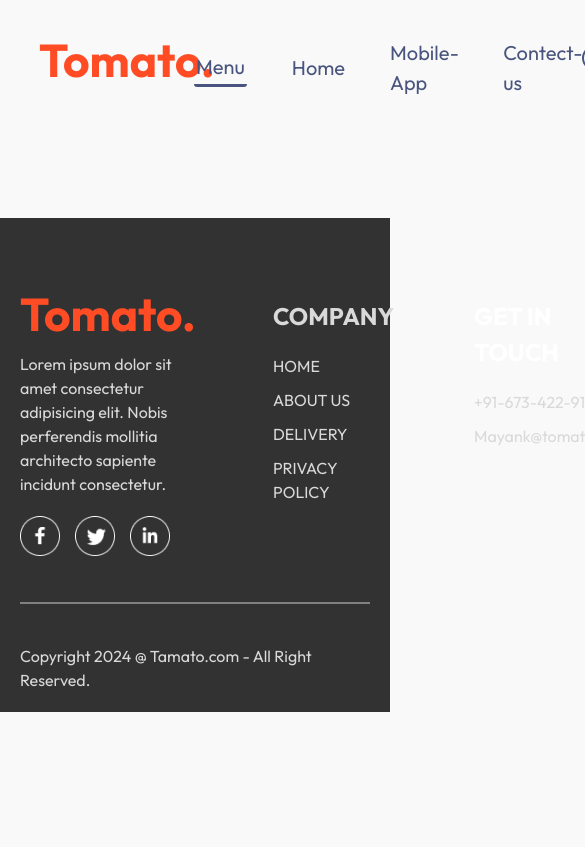
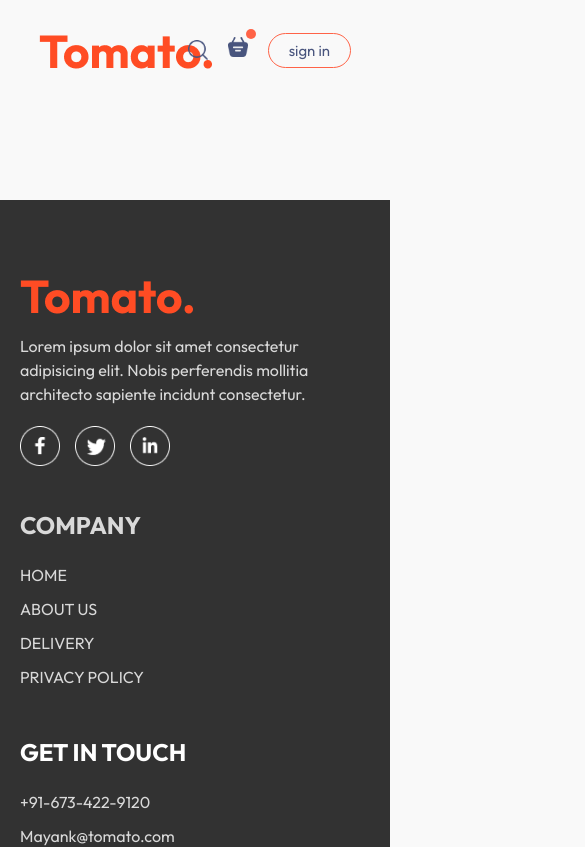
Before and after one commit to tailormayank/Tomato, a React (Vite) app in the folder frontend/: page /order in a window 390 px wide. Shown: the top 847 px of the page, 585 px wide, since content can reach past the window. Built offline with nearby package versions, Linux system fonts and the light colour scheme.

Commit message:
Responsiveness complete

```diff
--- a/frontend/src/components/ExploreMenu/ExploreMenu.css
+++ b/frontend/src/components/ExploreMenu/ExploreMenu.css
@@ -56,3 +56,10 @@
     border: 3.5px solid tomato;
     padding: 2px;
 }
+
+@media (max-width:1050px) {
+    .explore-menu{
+        max-width: 100%;
+        font-size: 14px;
+    }
+}
--- a/frontend/src/components/Footer/Footer.css
+++ b/frontend/src/components/Footer/Footer.css
@@ -46,3 +46,14 @@
     background-color: gray;
     border: none;
 }
+
+@media(max-width:750px){
+    .footer-content{
+        display: flex;
+        flex-direction: column;
+        gap: 35px;
+    }
+    .footer-copyright{
+        text-align: center;
+    }
+}
--- a/frontend/src/components/Navbar/Navbar.css
+++ b/frontend/src/components/Navbar/Navbar.css
@@ -68,5 +68,49 @@
     border-radius: 5px;
     top: -8px;
     right: -8px;
+}
 
+@media (max-width:1050px) {
+    .navbar .logo{
+        width: 140px;
+    }
+    .navbar-menu{
+        gap: 20px;
+        font-size: 17px;
+    }
+    .navbar-right{
+        gap: 30px;
+    }
+    .navbar-right img{
+        width: 22px;
+    }
+    .navbar-right button{
+        padding: 8px 25px;
+    }
 }
+
+@media (max-width:900px) {
+    .navbar .logo{
+        width: 120px;
+    }
+    .navbar-menu{
+        gap: 15px;
+        font-size: 16px;
+    }
+    .navbar-right{
+        gap: 20px;
+    }
+    .navbar-right img{
+        width: 20px;
+    }
+    .navbar-right button{
+        padding: 7px 20px;
+        font-size: 15px;
+    }
+}
+
+@media (max-width:750px) {
+    .navbar-menu{
+       display: none;
+    }
+}
--- a/frontend/src/pages/Home/Home.jsx
+++ b/frontend/src/pages/Home/Home.jsx
@@ -3,6 +3,7 @@
 import Header from '../../components/Header/Header'
 import ExploreMenu from '../../components/ExploreMenu/ExploreMenu'
 import FoodDisplay from '../../components/FoodDisplay/FoodDisplay'
+import AppDownload from '../../components/AppDownload/AppDownload'
 const Home = () => {
 
     const [catagory , setCatagory] = useState("All");
@@ -12,6 +13,7 @@
       <Header/>
       <ExploreMenu catagory={catagory} setCatagory={setCatagory} />
       <FoodDisplay catagory={catagory} />
+      <AppDownload />
     </div>
   )
 }
```
